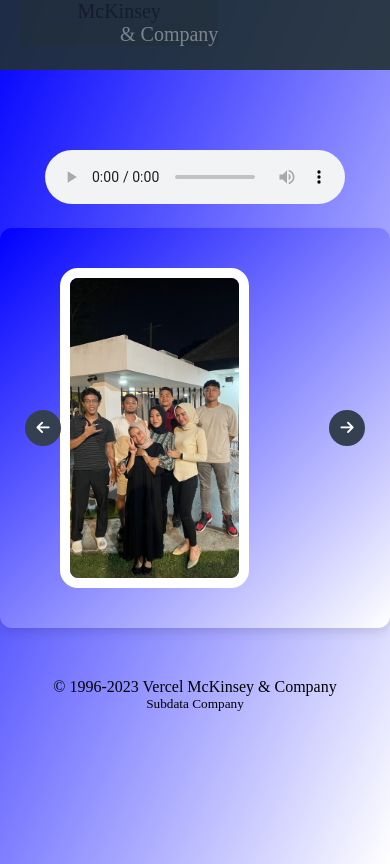
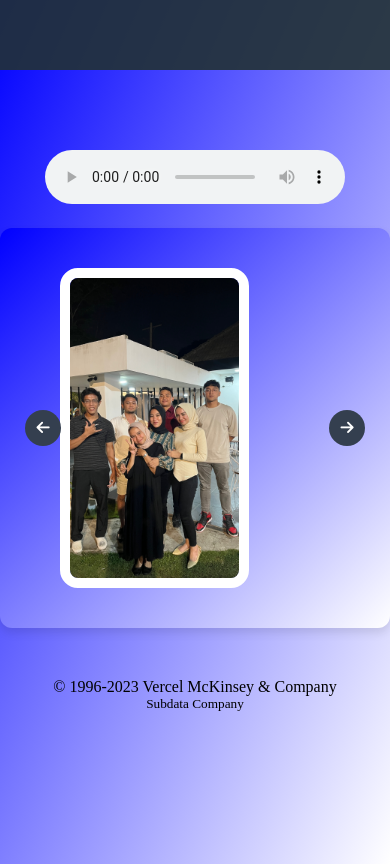
Before and after one commit to lookupfrans/....., a plain HTML site: page index.html in a window 390 px wide. Drawn offline with Linux system fonts and the light colour scheme.

Commit message:
Update responsive.css

```diff
--- a/responsive.css
+++ b/responsive.css
@@ -1,18 +1,13 @@
 @media all and (max-width: 670px) {
     .header-left .child {
-        color: white;
+       display: none;
     }
 
      .header-left {
-        color: black;
-        background-color: rgba(34, 49, 52, 0.9);
-        opacity: 0.4;
-        font-size: 20px;
+        display: none;
     }
     .child {
-        color: black;
-        background-color: rgba(34, 49, 52, 0.9);
-        font-size: 20px;
+        display: none;
     }
 
     header {
```
